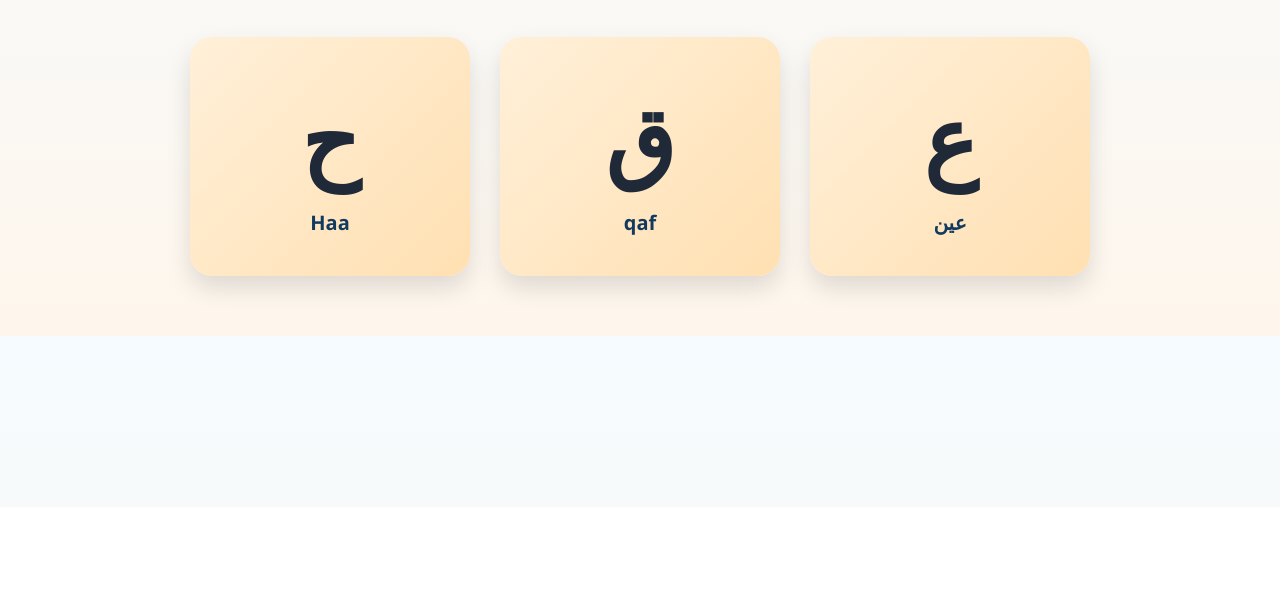
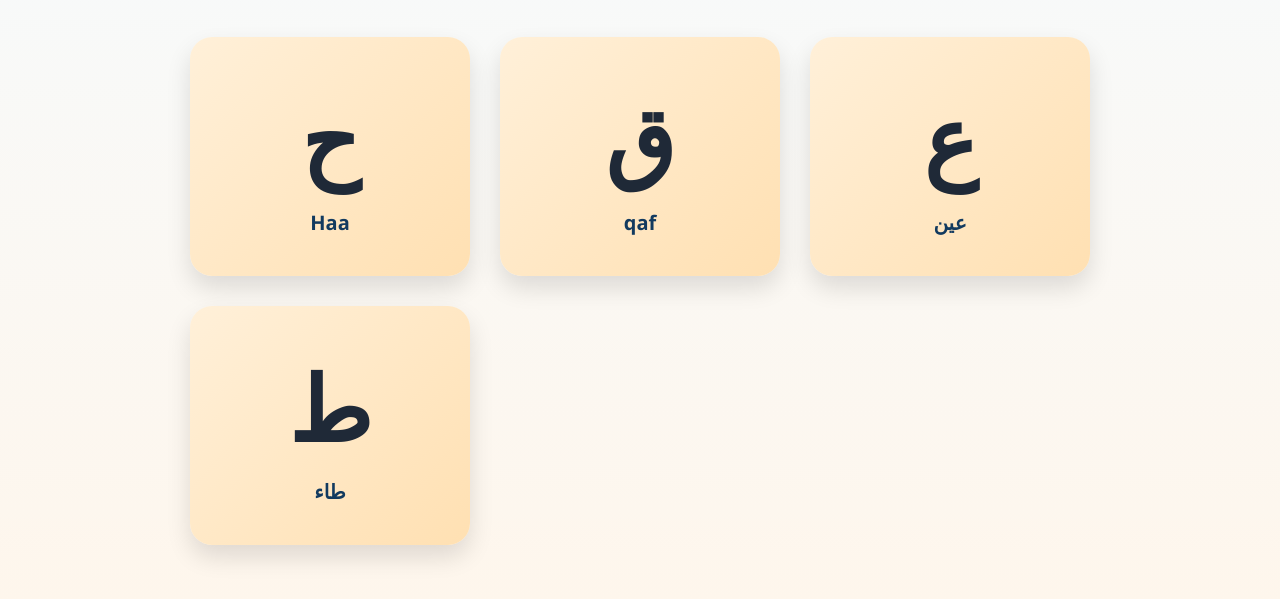
Before and after one commit to BobAcademie/cours-arabe, a plain HTML site: page a2-1/a2-1.html in a window 1280 px wide. Shown: the part 293-892 px from the top of the page. Before the commit the page ends 800 px from the top, so only its background shows below. Drawn offline with Linux system fonts and the light colour scheme.

Commit message:
Update a2-1.html

```diff
--- a/a2-1/a2-1.html
+++ b/a2-1/a2-1.html
@@ -74,6 +74,10 @@
           <span class="arabic">ع</span>
           <span class="latin">عين</span>
         </a>
+        <a href="lettre-Ta2.html" class="letter-card">
+          <span class="arabic">ط</span>
+          <span class="latin">طاء</span>
+        </a>
       </section>
     </main>
   </body>
```
